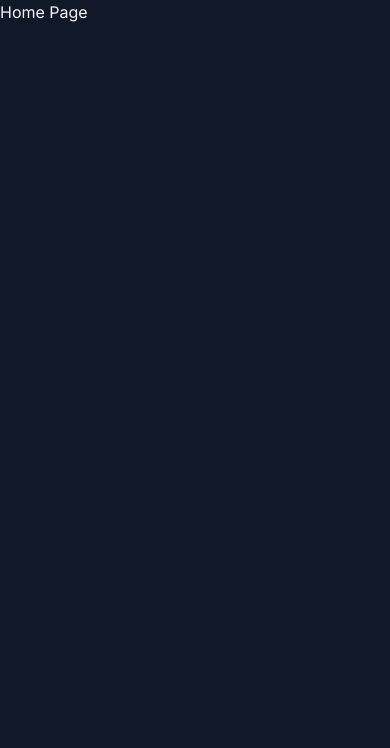
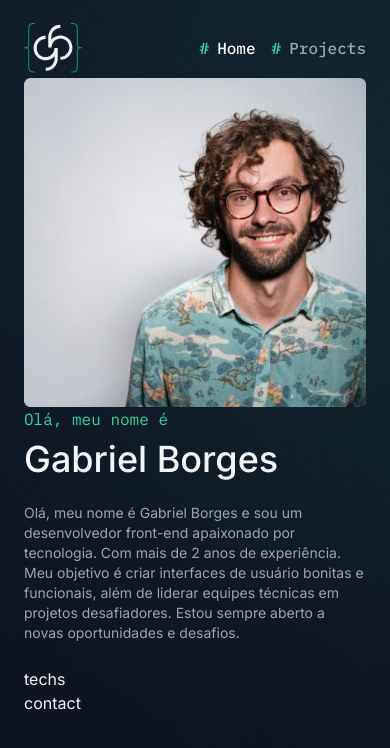
Before and after one commit to bielaugustos/portfolio-developer, a Next.js app: page / in a window 390 px wide. Shown: the top 748 px of the page. Built offline with nearby package versions, Linux system fonts and the light colour scheme.

Commit message:
feat(component): add navigation menu component in hero-section - responsive

```diff
--- /dev/null
+++ b/app/components/header/index.tsx
@@ -0,0 +1,39 @@
+import Image from "next/image"
+import Link from "next/link"
+import { NavItem } from "./nav-item"
+
+// itens de navegação do menu no header <-
+const NAV_ITEMS =
+[
+  {
+    label: 'Home',
+    href: '/'
+  },
+  {
+    label: 'Projects',
+    href: '/projects'
+  }
+]
+
+export const Header = () => {
+  return (
+    <header className="absolute top-0 w-full z-10 h-24 flex items-center justify-center">
+      <div className="container flex items-center justify-between">
+        <Link href="/">
+          <Image
+            width={58}
+            height={49}
+            src= "/images/logo.svg"
+            alt= "Logo BG Dev"
+            />
+        </Link>
+
+      <nav className="flex items-center gap-4 sm:gap-10 ">
+    {NAV_ITEMS.map(item => (
+      <NavItem {...item} key={item.label}/>
+    ))}
+      </nav>
+      </div>
+    </header>
+  )
+}
--- /dev/null
+++ b/app/components/header/nav-item.tsx
@@ -0,0 +1,28 @@
+'use client'
+
+import { cn } from "@/app/lib/utils";
+import Link from "next/link"
+import { usePathname } from "next/navigation"; //hook para saber se link está ativo(ou em hover)
+
+type NavItemProps = {
+  label: string,
+  href: string
+}
+
+export const NavItem = ({ label, href }: NavItemProps) => {
+  // essa é uma validação se o usuario estiver na rota selecionada
+  const pathname = usePathname();
+  const isActive = pathname === href;
+
+  return (
+    <Link href={href}
+    className={cn( "text-gray-400 items-center flex gap-2 font-medium font-mono",
+    isActive && 'text-gray-50',)}>
+      <span
+        className="text-emerald-400"
+        >#
+      </span>
+      {label}
+    </Link>
+  )
+}
--- /dev/null
+++ b/app/components/pages/home/hero-section/index.tsx
@@ -0,0 +1,38 @@
+import Image from "next/image"
+
+export const HeroSection = () => {
+  return (
+    <section className="w-full h-[755px] bg-hero-image bg-cover bg-center bg-no-repeat flex flex-col justify-end pb-10 sm:pb-32 py-32 lg:pb-[110px]">
+      <div className="container flex items-start justify-between flex-col-reverse lg:flex-row">
+        <div className="w-full lg:max-w-[530px]">
+          <p className="font-mono text-emerald-400">Olá, meu nome é</p>
+          <h2 className="text-4xl font-medium mt-2">Gabriel Borges</h2>
+          <p className="text-gray-400 my-6 text-sm sm:text-base">
+            Olá, meu nome é Gabriel Borges e sou um desenvolvedor front-end
+          apaixonado por tecnologia. Com mais de 2 anos de experiência. Meu
+          objetivo é criar interfaces de usuário bonitas e funcionais, além de
+          liderar equipes técnicas em projetos desafiadores. Estou sempre
+          aberto a novas oportunidades e desafios.
+          </p>
+
+          <div>
+            techs
+          </div>
+
+          <div>
+            contact
+          </div>
+
+        </div>
+
+        <Image
+        width={420}
+        height={404}
+        src="/images/profile-pic.png"
+        alt="Foto de Perfil do Gabriel Borges"
+        />
+
+      </div>
+    </section>
+  )
+}
--- a/app/layout.tsx
+++ b/app/layout.tsx
@@ -1,6 +1,7 @@
 import { Inter, IBM_Plex_Mono } from 'next/font/google'
 import './globals.css'
 import { ReactNode } from 'react'
+import { Header } from './components/header'
 
 const inter = Inter({
   variable: '--font-inter',
@@ -17,6 +18,7 @@ export default function RootLayout({ children }: { children: ReactNode }) {
   return (
     <html lang="pt-BR" className={`${inter.variable} ${plexMono.variable}`}>
       <body>
+        <Header />
         {children}
       </body>
     </html>
--- /dev/null
+++ b/app/lib/utils.ts
@@ -0,0 +1,8 @@
+import {ClassValue, clsx} from 'clsx';
+// adiciona classes de forma dinamica
+import {twMerge} from 'tailwind-merge'
+// junta estilos tailwind
+
+export const cn = ( ...inputs: ClassValue[]) => {
+  return twMerge(clsx(inputs))
+}
--- a/app/page.tsx
+++ b/app/page.tsx
@@ -1,7 +1,9 @@
+import { HeroSection } from "./components/pages/home/hero-section";
+
 export default async function Home() {
   return (
     <>
-      <h1>Home Page</h1>
+      <HeroSection />
     </>
   )
 }
--- a/package.json
+++ b/package.json
@@ -2,6 +2,7 @@
   "name": "portfolio-developer",
   "version": "0.1.0",
   "private": false,
+  "license": "Unlicense",
   "scripts": {
     "dev": "next dev",
     "build": "next build",
```
